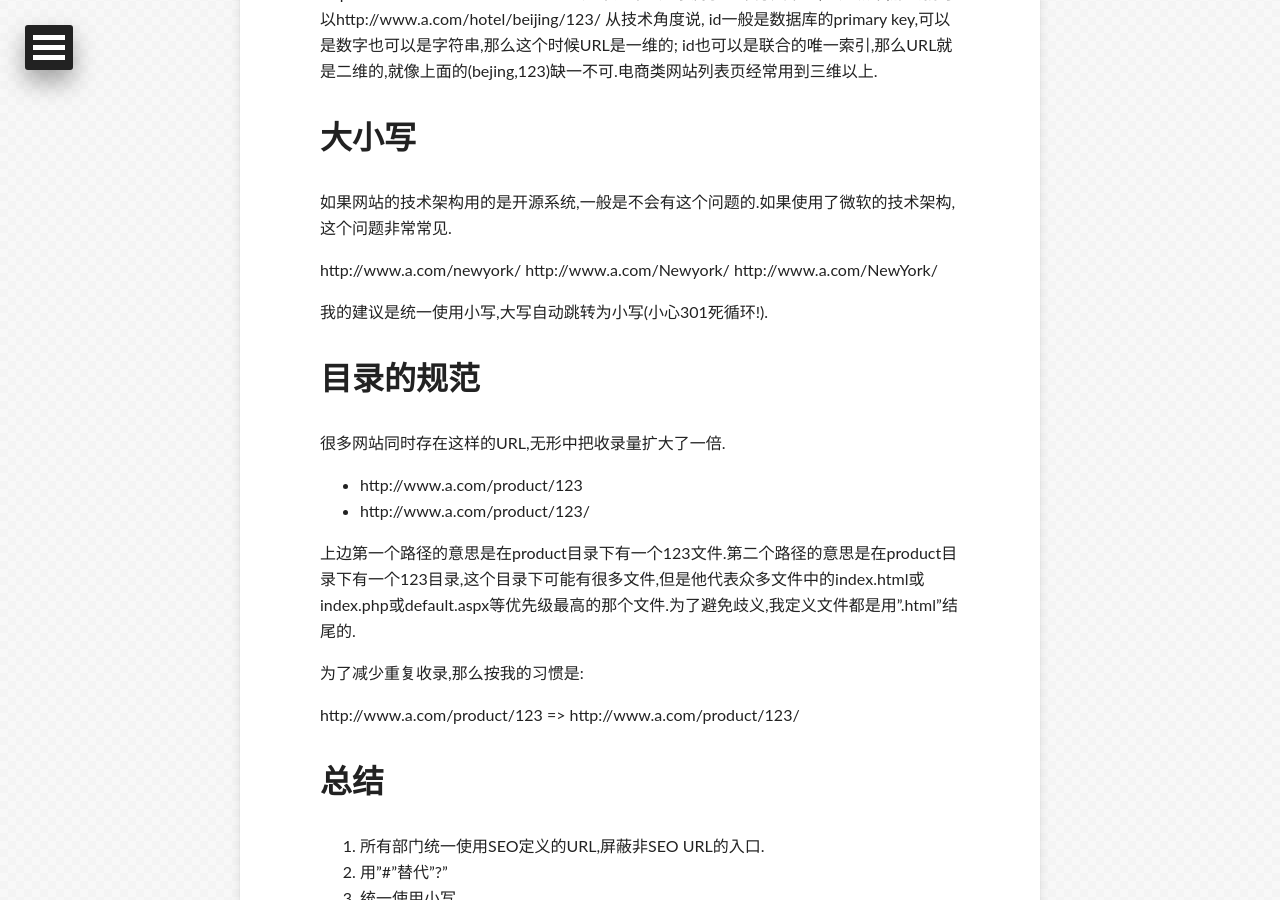
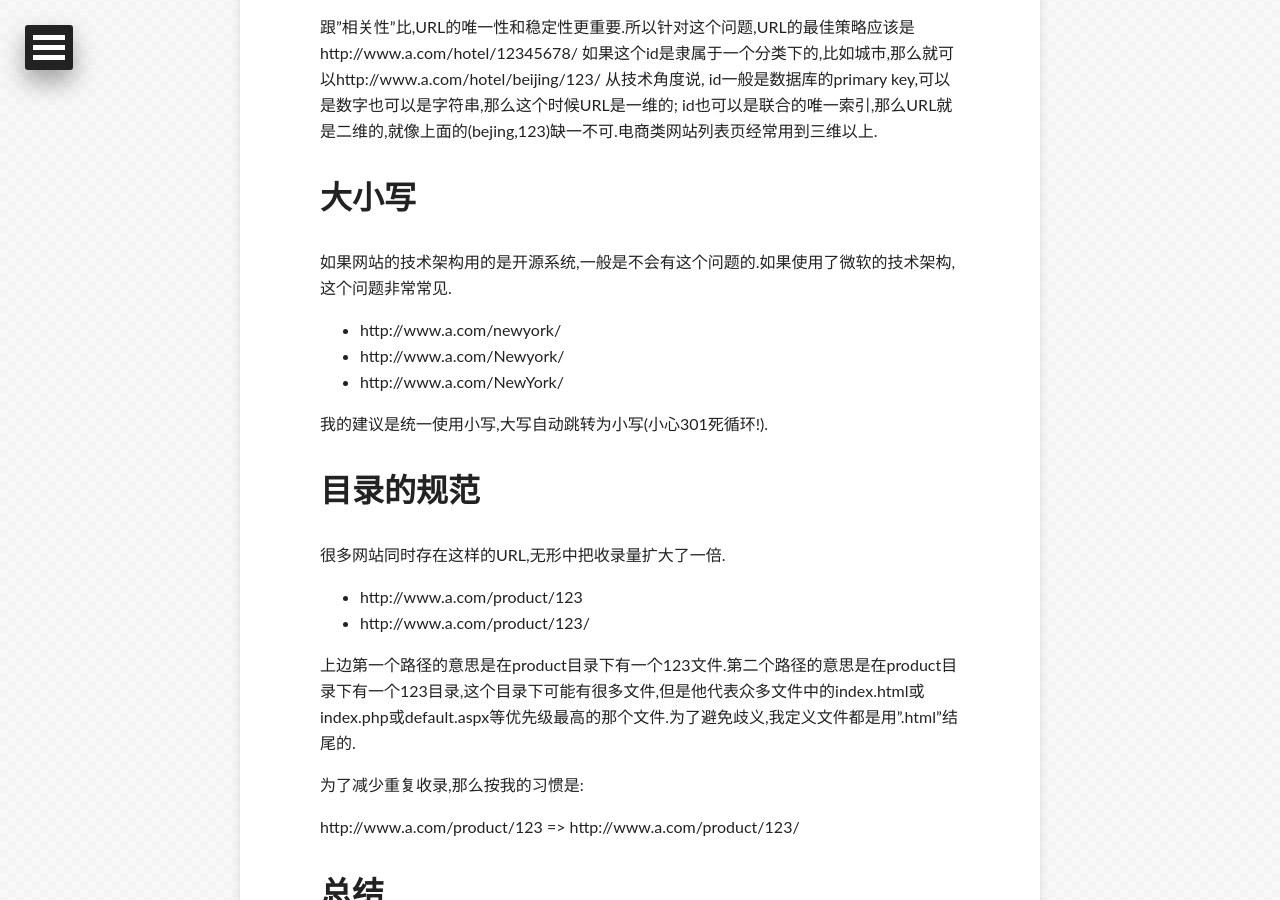
Before and after one commit to apyixiang/apyixiang.github.io, a Jekyll site: the page built from _posts/2015-06-09-avoid-url-repeated-index.markdown, in a window 1280 px wide and 900 px high, scrolled down 2711 px. Built offline with Jekyll 4.4.1, drawn with Linux system fonts in a browser that asks for light colours; some web fonts are replaced; Markdown is read by kramdown in place of the engine named in the settings; comment, search, counter and statistics services are not loaded.

Commit message:
beautify

````diff
--- a/_posts/2015-06-09-avoid-url-repeated-index.markdown
+++ b/_posts/2015-06-09-avoid-url-repeated-index.markdown
@@ -56,13 +56,17 @@
 
 很多网站仿照亚马逊的做法,把商品名体现在URL中,然后再通过id来决定页面展示的内容:
 
+```
 http://www.amazon.cn/博集典藏馆043•基督山伯爵-亚历山大·仲马/dp/B005TZHJEQ/
+```
 
 这样虽然可以提高一些相关性,但是很危险.在长期甚至短期的时间内,大量商品的名称是非常可能有变化的,那么URL也就跟着变化.成本也是非常高的,因为加大了技术实现难度,不管从站内还是站外,每次增加链接都是一个很麻烦的事情.
 
 在我接手艺龙SEO之前,URL被全部改成了这样,对我早期的工作造成了非常巨大的负担:
 
+```
 http://www.a.com/Shangrila_International_Hotel-12345678-hotel/
+```
 
 通过日志分析发现基本所有的百度蜘蛛发起的请求都被301跳转了一次(日志分析方法可以参考我另一篇文章[SEO健康度](/seo-specs/)
 
@@ -91,9 +95,9 @@
 
 如果网站的技术架构用的是开源系统,一般是不会有这个问题的.如果使用了微软的技术架构,这个问题非常常见.
 
-http://www.a.com/newyork/
-http://www.a.com/Newyork/
-http://www.a.com/NewYork/
+* http://www.a.com/newyork/
+* http://www.a.com/Newyork/
+* http://www.a.com/NewYork/
 
 我的建议是统一使用小写,大写自动跳转为小写(小心301死循环!).
 
````
